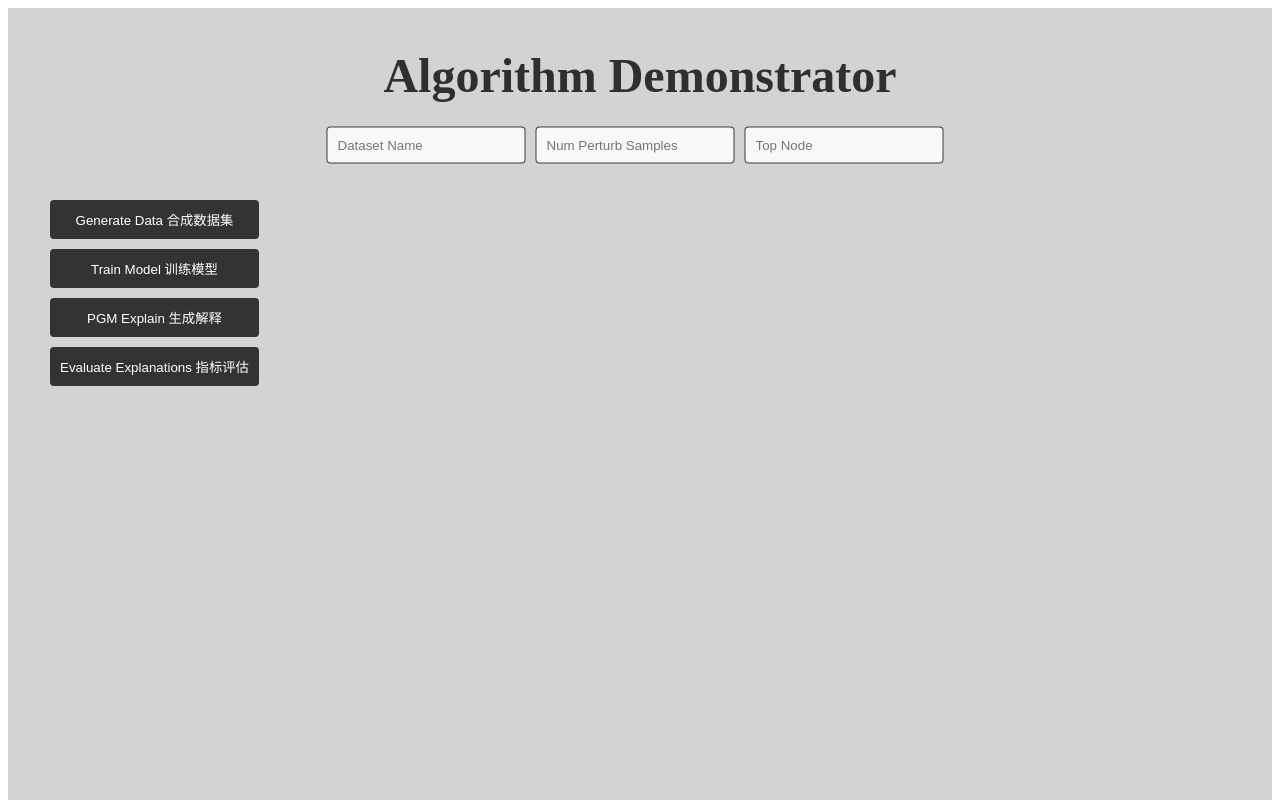
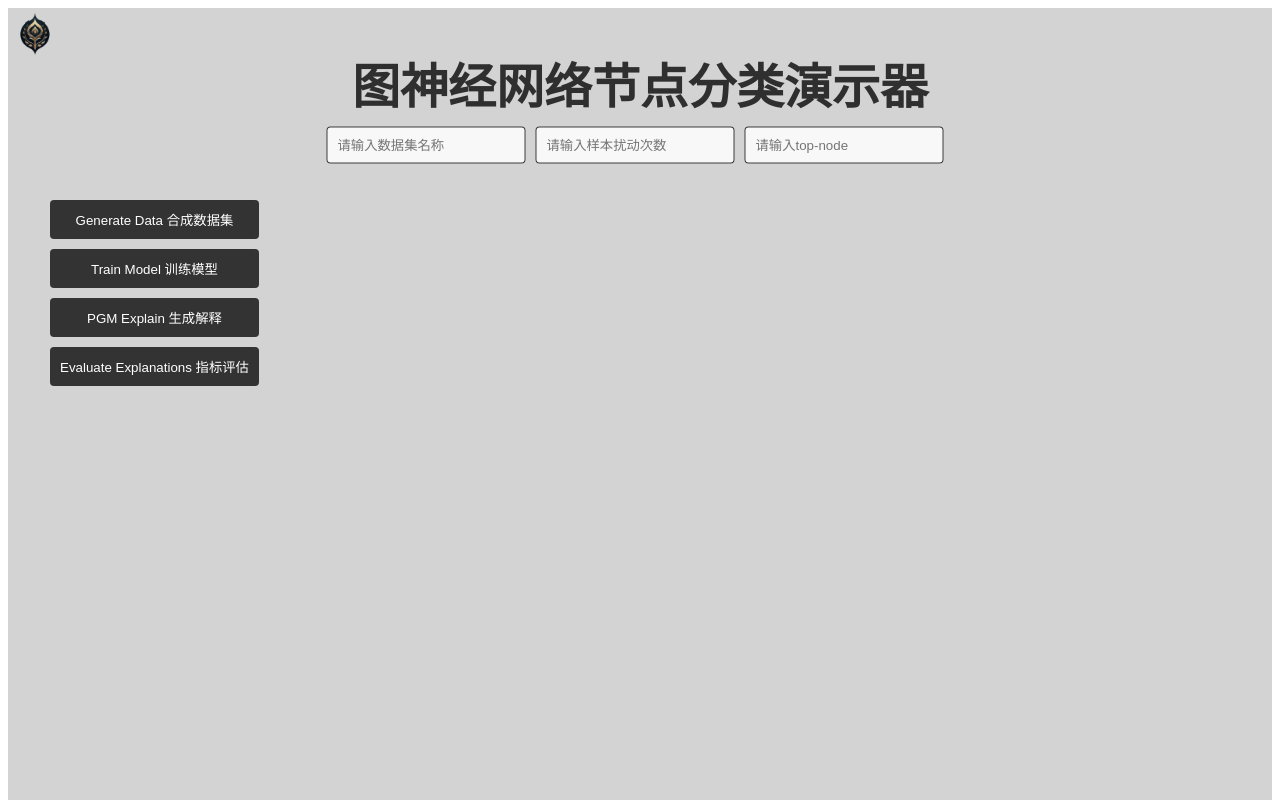
Before and after one commit to Shaw511/MagiQuestopia, a React (Create React App) app in the folder my-app/: page /algorithm in a window 1280 px wide. Shown: the top 800 px of the page. Built offline with nearby package versions, Linux system fonts and the light colour scheme; a web font is replaced by a local one.

Commit message:
前端修改 面向外审

```diff
--- a/my-app/src/App.css
+++ b/my-app/src/App.css
@@ -255,8 +255,8 @@ p1 {
   position: absolute;
   top: 10px;
   left: 10px;
-  width: 200px;
-  height: 100px;
+  width:100px;
+  height:50px;
 }
 
 .menu-container {
--- a/my-app/src/App.js
+++ b/my-app/src/App.js
@@ -160,7 +160,7 @@ function Home(){
 
   return (
       <div className="Home">
-        <img alt="Logo" className="logo" src={require('./magi-logo-w.png')}/>
+        <img alt="Logo" className="logo" src={require('./magi-logo.png')}/>
         <div className="menu-container">
           <div className="menu">
             <button className="menu-btn">图书分类</button>
--- a/my-app/src/algorithm.css
+++ b/my-app/src/algorithm.css
@@ -15,6 +15,7 @@ container {
 
 h2 {
     color: rgba(31, 31, 31, 0.91);
+    font-family: SuXin-cn;
     text-align: center;
     margin-bottom: 20px;
     top: 40px;
@@ -78,3 +79,11 @@ p3 {
     font-size: 16px;
     color: #a19d9d;
 }
+
+.logo {
+    position: absolute;
+    top: 10px;
+    left: 10px;
+    width: 200px;
+    height: 100px;
+}
--- a/my-app/src/algorithm.js
+++ b/my-app/src/algorithm.js
@@ -50,23 +50,24 @@ function Algorithm () {
 
     return (
         <div className="Algorithm_Page">
-            <h2>Algorithm Demonstrator</h2>
+            <img alt="Logo" className="logo" src={require('./magi-logo.png')}/>
+            <h2>图神经网络节点分类演示器</h2>
             <div className="input-container">
                 <input
                     type="text"
-                    placeholder="Dataset Name"
+                    placeholder="请输入数据集名称"
                     value={datasetName}
                     onChange={(e) => setDatasetName(e.target.value)}
                 />
                 <input
                     type="text"
-                    placeholder="Num Perturb Samples"
+                    placeholder="请输入样本扰动次数"
                     value={numPerturbSamples}
                     onChange={(e) => setNumPerturbSamples(e.target.value)}
                 />
                 <input
                     type="text"
-                    placeholder="Top Node"
+                    placeholder="请输入top-node"
                     value={topNode}
                     onChange={(e) => setTopNode(e.target.value)}
                 />
```
